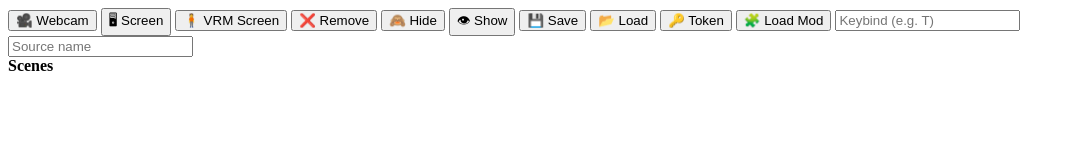
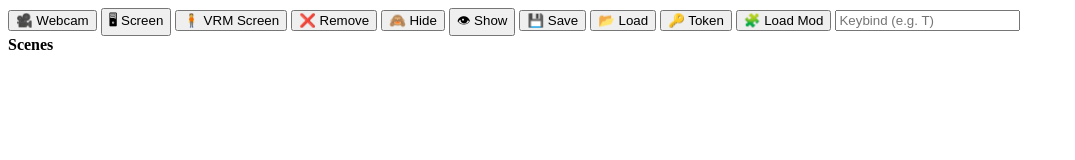
Before and after one commit to VectimateStudio/studio, a plain HTML site: page index.html in a window 1280 px wide. Shown: the whole page, without its empty margins (0-1075 px from the left). Drawn offline with Linux system fonts and the light colour scheme.

Commit message:
Update index.html

```diff
--- a/index.html
+++ b/index.html
@@ -14,6 +14,7 @@
   </div>
 
   <div id="topControls">
+    <!-- <input type="text" id="sourceName" placeholder="Source name"> -->
     <button id="addWebcam">🎥 Webcam</button>
     <button id="addScreen">🖥 Screen</button>
     <button id="addVRMScreen">🧍 VRM Screen</button>
@@ -34,7 +35,7 @@
   <script type="module" src="capture.js"></script>
   <script type="module" src="scene.js"></script>
   <script type="module" src="chat.js"></script>
-  <input id="sourceTitleBar" placeholder="Source name" />
+  <div id="sourceTitleBar"></div>
 
   <script>
     const modBtn = document.getElementById("loadModBtn");
```
